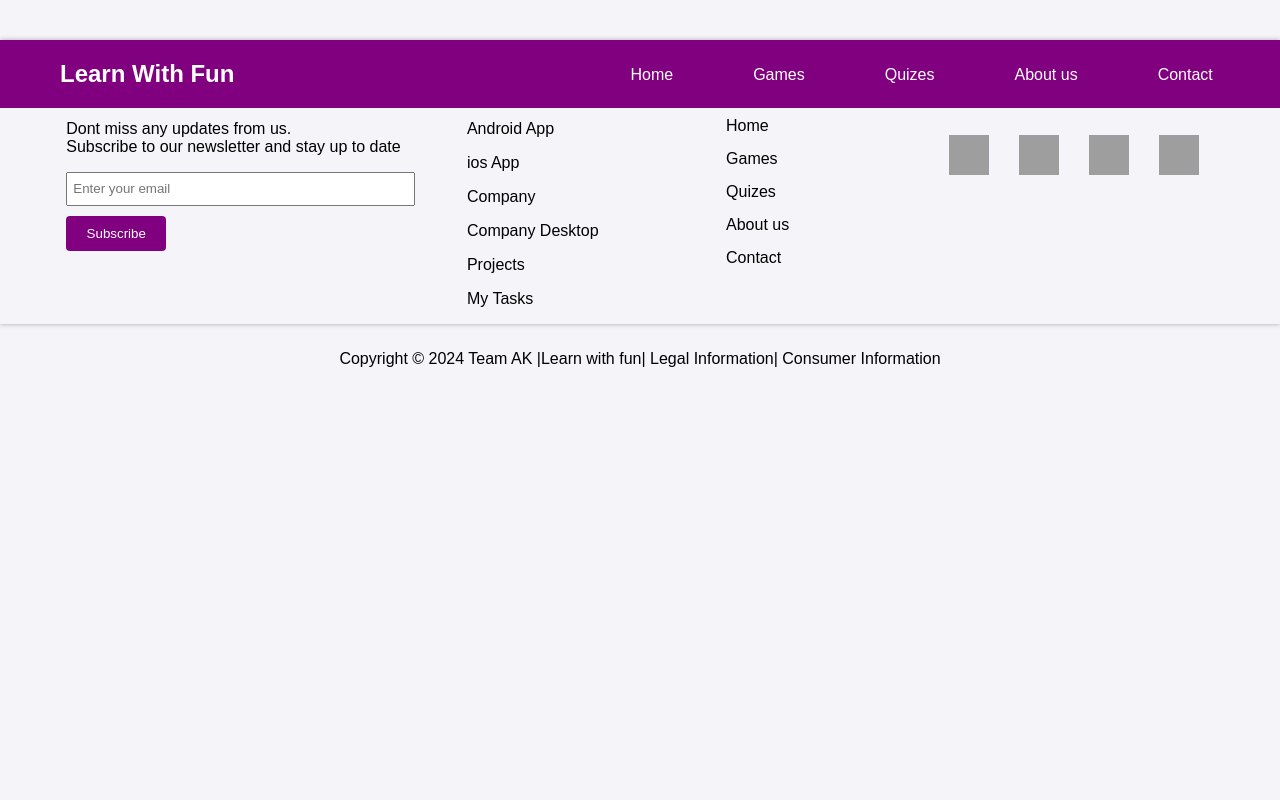
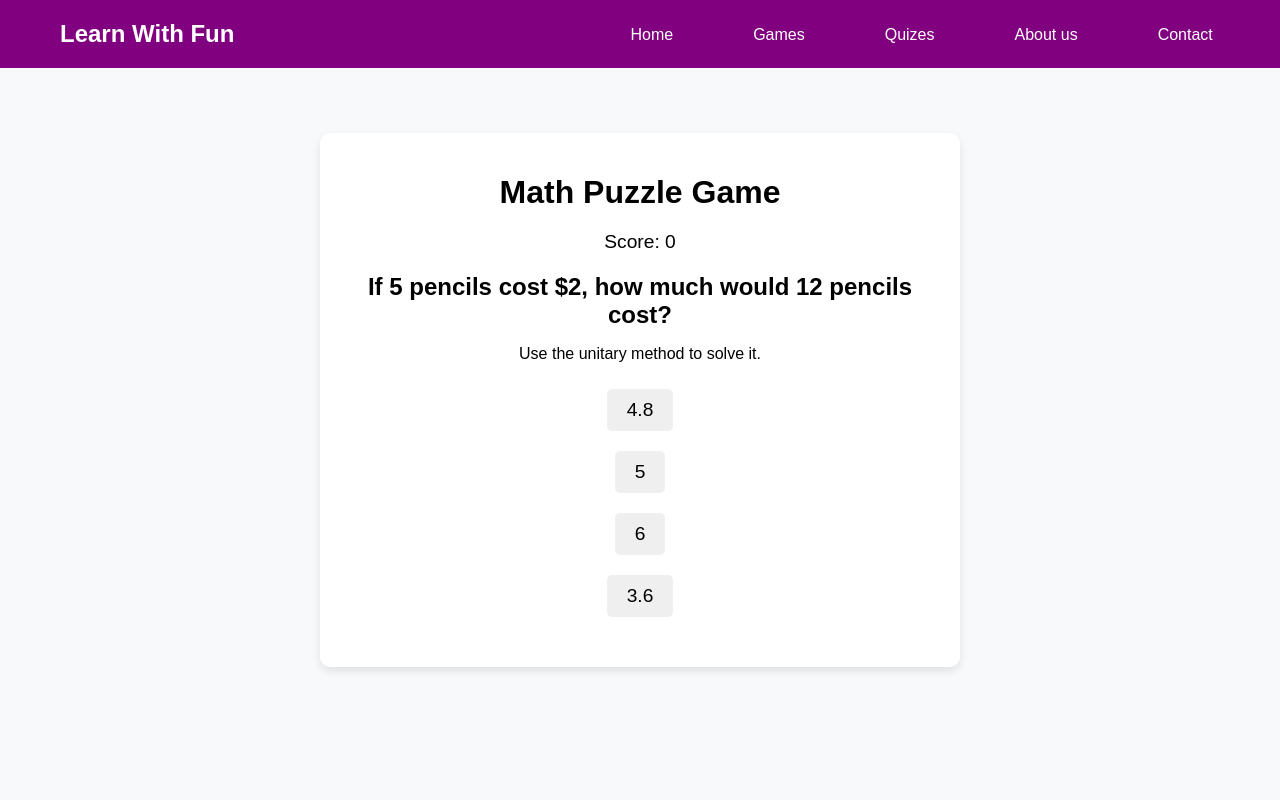
Before and after one commit to KenishRegmi/workshop-final-project, a React (Vite) app: page /mathpuzzlegame in a window 1280 px wide. Shown: the top 800 px of the page. Built offline with nearby package versions, Linux system fonts and the light colour scheme; grey boxes are pictures that could not be loaded.

Commit message:
Adding a puzzle section

```diff
--- a/src/App.jsx
+++ b/src/App.jsx
@@ -12,6 +12,7 @@ import MathBlaster from "./Games/MathBlaster";
 import MemoryTest from "./Games/MemoryTest"
 import FlagGuesser from "./Games/FlagGuesser";
 import PeriodicTableGame from "./Games/PeriodicTableGame";
+import MathPuzzleGame from "./Puzzles/MathPuzzleGame";
 
 function App() {
 
@@ -28,6 +29,8 @@ function App() {
         <Route path="/memorytest" element={<MemoryTest />} />
         <Route path="/flagguesser" element={<FlagGuesser />} />
         <Route path="/periodictablegame" element={<PeriodicTableGame />} />
+        <Route path="/mathpuzzlegame" element={<MathPuzzleGame />} />
+
 
 
       </Routes>
--- a/src/Games/PeriodicTableGame.css
+++ b/src/Games/PeriodicTableGame.css
@@ -9,7 +9,7 @@
   }
 
   .periodic-main {
-    margin-top: 50px;
+    margin-top: 100px;
     background-color: white;
     padding: 30px;
     border-radius: 12px;
@@ -64,18 +64,6 @@
     transition: background-color 0.3s ease;
   }
 
-  .periodic-option-button:hover {
-    background-color: #45a049;
-  }
-
-  .periodic-option-button.periodic-correct {
-    background-color: #4CAF50;
-  }
-
-  .periodic-option-button.periodic-incorrect {
-    background-color: #f44336;
-  }
-
   .periodic-game-over {
     text-align: center;
   }
--- a/src/Games/PeriodicTableGame.jsx
+++ b/src/Games/PeriodicTableGame.jsx
@@ -23,7 +23,39 @@ const PeriodicTableGame = () => {
     { symbol: "Ar", name: "Argon" },
     { symbol: "K", name: "Potassium" },
     { symbol: "Ca", name: "Calcium" },
-    // Add more elements as needed
+    { symbol: "Sc", name: "Scandium" },
+    { symbol: "Ti", name: "Titanium" },
+    { symbol: "V", name: "Vanadium" },
+    { symbol: "Cr", name: "Chromium" },
+    { symbol: "Mn", name: "Manganese" },
+    { symbol: "Fe", name: "Iron" },
+    { symbol: "Co", name: "Cobalt" },
+    { symbol: "Ni", name: "Nickel" },
+    { symbol: "Cu", name: "Copper" },
+    { symbol: "Zn", name: "Zinc" },
+    { symbol: "Ga", name: "Gallium" },
+    { symbol: "Ge", name: "Germanium" },
+    { symbol: "As", name: "Arsenic" },
+    { symbol: "Se", name: "Selenium" },
+    { symbol: "Br", name: "Bromine" },
+    { symbol: "Kr", name: "Krypton" },
+    { symbol: "Rb", name: "Rubidium" },
+    { symbol: "Sr", name: "Strontium" },
+    { symbol: "Y", name: "Yttrium" },
+    { symbol: "Zr", name: "Zirconium" },
+    { symbol: "Nb", name: "Niobium" },
+    { symbol: "Mo", name: "Molybdenum" },
+    { symbol: "Tc", name: "Technetium" },
+    { symbol: "Ru", name: "Ruthenium" },
+    { symbol: "Rh", name: "Rhodium" },
+    { symbol: "Pd", name: "Palladium" },
+    { symbol: "Ag", name: "Silver" },
+    { symbol: "Cd", name: "Cadmium" },
+    { symbol: "In", name: "Indium" },
+    { symbol: "Sn", name: "Tin" },
+    { symbol: "Sb", name: "Antimony" },
+    { symbol: "I", name: "Iodine" },
+    { symbol: "Te", name: "Tellurium" }
   ];
 
   const [question, setQuestion] = useState("");
--- /dev/null
+++ b/src/Puzzles/MathPuzzleGame.css
@@ -0,0 +1,89 @@
+.puzzle {
+    display: flex;
+    justify-content: center;
+    align-items: center;
+    height: 100vh;
+    background-color: #f8f9fa;
+  }
+
+  .puzzle-container {
+    width: 80%;
+    max-width: 600px;
+    padding: 20px;
+    background-color: #fff;
+    border-radius: 10px;
+    box-shadow: 0 4px 8px rgba(0, 0, 0, 0.1);
+    text-align: center;
+  }
+
+  .puzzle-title {
+    font-size: 2rem;
+    margin-bottom: 20px;
+  }
+
+  .puzzle-score-display {
+    font-size: 1.2rem;
+    margin-bottom: 20px;
+  }
+
+  .puzzle-question-container {
+    margin-bottom: 20px;
+  }
+
+  .puzzle-question {
+    font-size: 1.5rem;
+    margin-bottom: 10px;
+  }
+
+  .puzzle-options-container {
+    display: flex;
+    flex-direction: column;
+    align-items: center;
+  }
+
+  .puzzle-option-button {
+    margin: 10px;
+    padding: 10px 20px;
+    font-size: 1.2rem;
+    cursor: pointer;
+    border: none;
+    border-radius: 5px;
+    transition: background-color 0.3s;
+  }
+
+  .puzzle-option-button:hover {
+    background-color: #f0f0f0;
+  }
+
+  .puzzle-correct-answer {
+    background-color: green;
+    color: white;
+  }
+
+  .puzzle-incorrect-answer {
+    background-color: red;
+    color: white;
+  }
+
+  .puzzle-game-over {
+    margin-top: 20px;
+  }
+
+  .puzzle-game-over-title {
+    font-size: 2rem;
+    margin-bottom: 10px;
+  }
+
+  .puzzle-restart-button {
+    padding: 10px 20px;
+    font-size: 1.2rem;
+    background-color: #4caf50;
+    color: white;
+    border: none;
+    border-radius: 5px;
+    cursor: pointer;
+  }
+
+  .puzzle-restart-button:hover {
+    background-color: #45a049;
+  }
--- /dev/null
+++ b/src/Puzzles/MathPuzzleGame.jsx
@@ -0,0 +1,121 @@
+import React, { useState, useEffect } from "react";
+import "./MathPuzzleGame.css";
+
+const MathPuzzleGame = () => {
+  const puzzles = [
+    {
+      question: "If 5 pencils cost $2, how much would 12 pencils cost?",
+      logic: "unitary method",
+      correctAnswer: 4.8,
+      options: [4.8, 5, 6, 3.6],
+    },
+    {
+      question: "A car travels 120 miles in 2 hours. How far will it travel in 5 hours?",
+      logic: "unitary method",
+      correctAnswer: 300,
+      options: [300, 250, 280, 320],
+    },
+    {
+      question: "If a book costs $15 and you buy 3 books, how much would 7 books cost?",
+      logic: "unitary method",
+      correctAnswer: 35,
+      options: [35, 40, 30, 25],
+    },
+    {
+      question: "A machine produces 60 widgets in 1 hour. How many widgets will it produce in 8 hours?",
+      logic: "unitary method",
+      correctAnswer: 480,
+      options: [480, 450, 500, 550],
+    },
+    {
+      question: "If 3 workers complete a task in 5 days, how long will it take 5 workers to complete the same task?",
+      logic: "inverse variation",
+      correctAnswer: 3,
+      options: [3, 4, 5, 6],
+    },
+    // Add more puzzles as needed
+  ];
+
+  const [currentPuzzle, setCurrentPuzzle] = useState(0);
+  const [userAnswer, setUserAnswer] = useState("");
+  const [score, setScore] = useState(0);
+  const [gameOver, setGameOver] = useState(false);
+  const [questionCount, setQuestionCount] = useState(0);
+
+  // Function to handle answer selection
+  const handleAnswerSelect = (answer) => {
+    setUserAnswer(answer);
+
+    if (answer === puzzles[currentPuzzle].correctAnswer) {
+      setScore(score + 10);
+    } else {
+      setScore(score - 5);
+    }
+
+    const nextQuestionCount = questionCount + 1;
+    setQuestionCount(nextQuestionCount);
+
+    // Check if we reached the last question (after answering 5 questions)
+    if (nextQuestionCount >= puzzles.length) {
+      setGameOver(true);
+    } else {
+      setCurrentPuzzle(nextQuestionCount); // Move to next puzzle
+    }
+  };
+
+  useEffect(() => {
+    // Ensure that the game starts with the first puzzle and is ready to display
+    if (questionCount === 0) {
+      setCurrentPuzzle(0); // Start the game with the first puzzle
+    }
+  }, [questionCount]);
+
+  return (
+    <div className="puzzle">
+      <div className="puzzle-container">
+        <h1 className="puzzle-title">Math Puzzle Game</h1>
+        <div className="puzzle-score-display">
+          <p>Score: {score}</p>
+        </div>
+        {gameOver ? (
+          <div className="puzzle-game-over">
+            <h2 className="puzzle-game-over-title">Game Over!</h2>
+            <p>Your final score: {score}</p>
+            <button
+              onClick={() => window.location.reload()}
+              className="puzzle-restart-button"
+            >
+              Play Again
+            </button>
+          </div>
+        ) : (
+          <div>
+            <div className="puzzle-question-container">
+              <h2 className="puzzle-question">{puzzles[currentPuzzle].question}</h2>
+              <p>Use the {puzzles[currentPuzzle].logic} to solve it.</p>
+              <div className="puzzle-options-container">
+                {puzzles[currentPuzzle].options.map((option, index) => (
+                  <button
+                    key={index}
+                    className={`puzzle-option-button ${
+                      userAnswer === option
+                        ? option === puzzles[currentPuzzle].correctAnswer
+                          ? "puzzle-correct-answer"
+                          : "puzzle-incorrect-answer"
+                        : ""
+                    }`}
+                    onClick={() => handleAnswerSelect(option)}
+                  >
+                    {option}
+                  </button>
+                ))}
+              </div>
+            </div>
+          </div>
+        )}
+      </div>
+    </div>
+  );
+};
+
+export default MathPuzzleGame;
--- a/src/components/Home.jsx
+++ b/src/components/Home.jsx
@@ -131,8 +131,13 @@ const Home = () => {
                     challenge problem-solving skills, improve accuracy, and make
                     learning enjoyable!{" "}
                   </p>
-                  <button className="enroll-button">Lets Go</button>
-                </div>
+                  <Link
+                    to={{
+                      pathname: "/mathpuzzlegame",
+                    }}
+                  >
+                    <button className="enroll-button">Let's Play</button>
+                  </Link>                 </div>
               </div>
               <div className="course-card">
                 <div className="image-wrapper">
```
Lines whose indentation alone changed are shown as unchanged.
